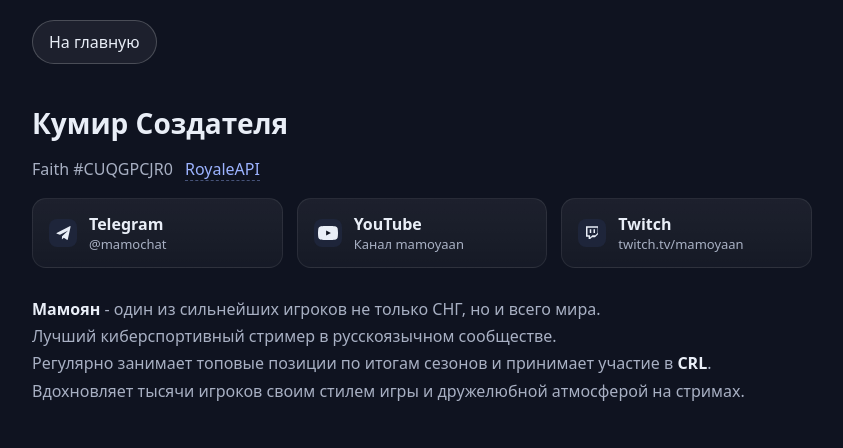
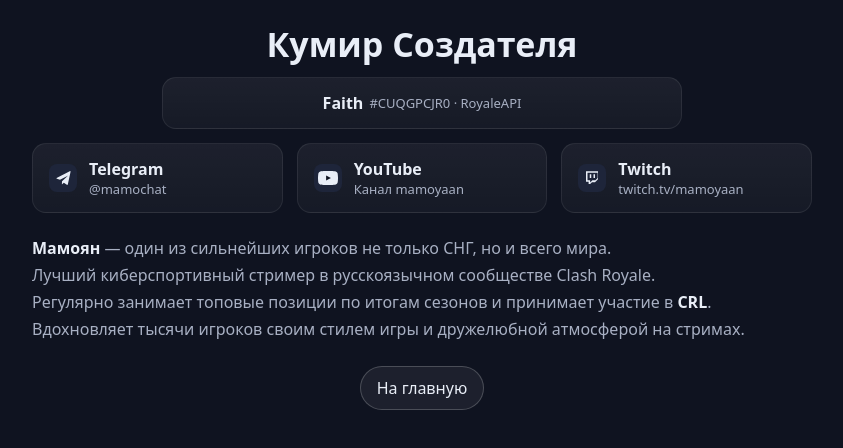
Before and after one commit to Dmitrii-Victorovich/juggernautcr-site, an Astro site: page /idol in a window 1280 px wide. Shown: the whole page, without its empty margins (218-1061 px from the left). Built offline with nearby package versions, Linux system fonts and the light colour scheme; Astro itself is replaced by a stand-in of ours.

Commit message:
Update idol.astro

```diff
--- a/src/pages/idol.astro
+++ b/src/pages/idol.astro
@@ -8,53 +8,75 @@
     :root{
       --bg:#0f1320; --fg:#e9eef7; --muted:#a8b0c3;
       --card:linear-gradient(180deg,rgba(255,255,255,.06),rgba(255,255,255,.03));
-      --stroke:rgba(255,255,255,.08); --br:16px;
+      --stroke:rgba(255,255,255,.08);
     }
     *{box-sizing:border-box}
     body{
       margin:0;
-      font-family:system-ui,-apple-system,Segoe UI,Roboto,sans-serif;
-      color:var(--fg);
-      background:var(--bg);
+      font-family:system-ui,-apple-system,"Segoe UI",Roboto,Ubuntu,Cantarell,Arial,sans-serif;
+      color:var(--fg); background:var(--bg);
     }
     .container{max-width:820px;margin:0 auto;padding:0 20px}
-    header.topbar{padding:20px 0}
-    h1{margin:20px 0 16px;font-size:28px}
-    p.lead{
-      margin:0 0 18px;
-      color:var(--muted);
-      white-space:nowrap; /* держим тег и ссылку в одну линию */
+
+    /* Заголовок по центру (в т.ч. на мобиле) */
+    h1{
+      margin:24px 0 12px;
+      font-size:clamp(26px,6vw,34px);
+      line-height:1.2;
+      text-align:center;
     }
 
-    /* ссылка на RoyaleAPI рядом с тегом */
-    .lead .ext-link{
-      margin-left:8px;
-      color:#9cb3ff;
-      text-decoration:none;
-      border-bottom:1px dashed rgba(156,179,255,.4);
-    }
-    .lead .ext-link:hover{
-      color:#cfe0ff;
-      border-bottom-color:currentColor;
-    }
-
+    /* Сетка карточек */
     .grid{
       display:grid;
       grid-template-columns:repeat(auto-fit,minmax(220px,1fr));
       gap:14px;
+      margin-top:14px;
     }
+
+    /* Универсальная карточка-кнопка */
     .card{
       display:flex; align-items:center; gap:12px;
-      padding:14px 16px; border-radius:14px;
-      border:1px solid var(--stroke); background:var(--card);
+      padding:14px 16px;
+      border-radius:14px;
+      border:1px solid var(--stroke);
+      background:var(--card);
       text-decoration:none; color:var(--fg);
       transition:transform .12s ease, background .12s ease;
     }
     .card:hover{transform:translateY(-2px);background:rgba(255,255,255,.08)}
     .icon{width:28px;height:28px;display:grid;place-items:center;border-radius:8px;background:#1e253a}
-    .label{font-weight:600}
+    .label{font-weight:700}
     .sub{color:var(--muted);font-size:13px}
 
+    /* Центральная карточка с ником/тегом/ссылкой */
+    .hero{
+      display:flex; justify-content:center;
+      margin:10px 0 6px;
+    }
+    .hero .card{
+      width:min(520px,100%);
+      justify-content:center;           /* контент по центру */
+      text-align:center;
+      gap:6px;
+    }
+    .hero .label{font-size:16px}
+    .hero .sub{font-size:13px}
+
+    /* Текстовый блок */
+    .idol-info{
+      margin-top:22px;
+      font-size:16px;
+      line-height:1.7;
+      color:var(--muted);
+    }
+    .idol-info strong{color:var(--fg)}
+
+    /* Кнопка внизу страницы */
+    .footer-actions{
+      display:flex; justify-content:center;
+      margin:22px 0 28px;
+    }
     .btn{
       display:inline-block; color:var(--fg); text-decoration:none;
       border:1px solid rgba(255,255,255,.2);
@@ -63,37 +85,25 @@
       transition:background .12s ease, transform .12s ease;
     }
     .btn:hover{background:rgba(255,255,255,.12);transform:translateY(-1px)}
-
-    /* блок описания */
-    .idol-info{
-      margin-top:28px;
-      font-size:16px;
-      line-height:1.7;
-      color:var(--muted);
-    }
-    .idol-info strong{color:var(--fg)}
   </style>
 </head>
 <body>
-  <header class="topbar">
-    <div class="container">
-      <a class="btn" href="/">На главную</a>
-    </div>
-  </header>
-
   <main class="container">
     <h1>Кумир Создателя</h1>
 
-    <p class="lead">
-      Faith #CUQGPCJR0
-      <a class="ext-link" href="https://royaleapi.com/player/CUQGPCJR0" target="_blank" rel="noopener">RoyaleAPI</a>
-    </p>
+    <!-- Центральная кнопка-карточка с ником / тегом / ссылкой -->
+    <div class="hero">
+      <a class="card" href="https://royaleapi.com/player/CUQGPCJR0" target="_blank" rel="noopener">
+        <div class="label">Faith</div>
+        <div class="sub">#CUQGPCJR0 · RoyaleAPI</div>
+      </a>
+    </div>
 
+    <!-- Социальные карточки -->
     <div class="grid">
       <!-- Telegram -->
       <a class="card" href="https://t.me/mamochat" target="_blank" rel="noopener">
         <span class="icon" aria-hidden="true">
-          <!-- Telegram SVG -->
           <svg width="18" height="18" viewBox="0 0 24 24" fill="none">
             <path d="M21.9 3.1c.3.2.2.8-.1 1.9l-3.3 15.4c-.2.9-.7 1.1-1.4.7l-4-2.9-1.9 1.8c-.2.2-.4.3-.7.3l.2-4.1 7.5-6.8c.3-.3 0-.4-.4-.1L8 14.4 3.9 13c-.9-.3-.9-.9.2-1.3L21 2.9c.5-.2.8-.1.9.2Z" fill="currentColor"/>
           </svg>
@@ -107,7 +117,6 @@
       <!-- YouTube -->
       <a class="card" href="https://www.youtube.com/channel/UCWw203l1baIdLMtX-IxNEuQ" target="_blank" rel="noopener">
         <span class="icon" aria-hidden="true">
-          <!-- YouTube SVG -->
           <svg width="20" height="20" viewBox="0 0 24 24" fill="none">
             <path d="M23.5 6.2a3 3 0 0 0-2.1-2.1C19.2 3.5 12 3.5 12 3.5s-7.2 0-9.4.6A3 3 0 0 0 .5 6.2 31 31 0 0 0 0 12a31 31 0 0 0 .5 5.8 3 3 0 0 0 2.1 2.1c2.2.6 9.4.6 9.4.6s7.2 0 9.4-.6a3 3 0 0 0 2.1-2.1A31 31 0 0 0 24 12a31 31 0 0 0-.5-5.8Z" fill="currentColor"/>
             <path d="M9.75 15.02V8.98L15.5 12l-5.75 3.02Z" fill="#0f1320"/>
@@ -122,7 +131,6 @@
       <!-- Twitch -->
       <a class="card" href="https://www.twitch.tv/mamoyaan" target="_blank" rel="noopener">
         <span class="icon" aria-hidden="true">
-          <!-- Twitch SVG -->
           <svg width="18" height="18" viewBox="0 0 24 24" fill="none">
             <path d="M4 3h16v10.5l-4 4H12l-2.5 2.5H7.5V17H4V3Zm2 2v10h3.5v3l3-3h4l3-3V5H6Zm8 2h2v5h-2V7Zm-5 0h2v5H9V7Z" fill="currentColor"/>
           </svg>
@@ -134,16 +142,20 @@
       </a>
     </div>
 
-    <!-- блок с описанием кумира -->
+    <!-- Описание кумира -->
     <div class="idol-info">
       <p>
-        <strong>Мамоян</strong> - один из сильнейших игроков не только СНГ, но и всего мира.<br>
-        Лучший киберспортивный стример в русскоязычном сообществе.<br>
+        <strong>Мамоян</strong> — один из сильнейших игроков не только СНГ, но и всего мира.<br>
+        Лучший киберспортивный стример в русскоязычном сообществе Clash Royale.<br>
         Регулярно занимает топовые позиции по итогам сезонов и принимает участие в <strong>CRL</strong>.<br>
         Вдохновляет тысячи игроков своим стилем игры и дружелюбной атмосферой на стримах.
       </p>
     </div>
 
+    <!-- Кнопка внизу -->
+    <div class="footer-actions">
+      <a class="btn" href="/">На главную</a>
+    </div>
   </main>
 </body>
 </html>
```
